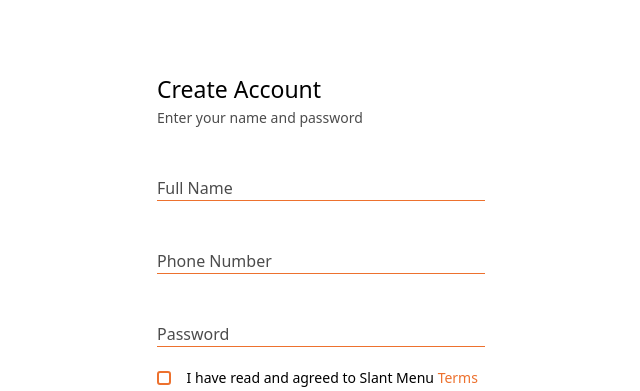
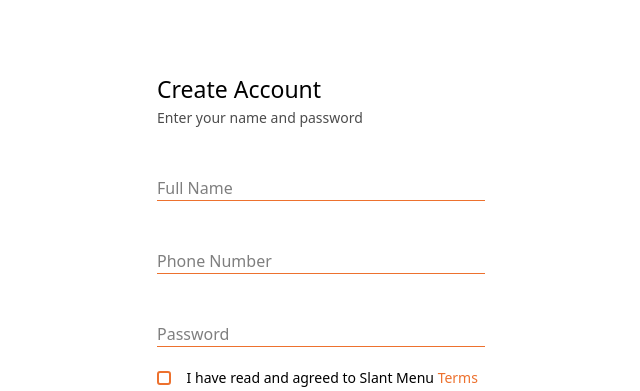
Before and after one commit to kelvinjones1234/slant, a React (Vite) app: page /register in a window 1280 px wide. Shown: the top 391 px of the page, without its empty margins (319-959 px from the left). Built offline with nearby package versions, Linux system fonts and the light colour scheme.

Commit message:
add register animation

```diff
--- a/src/pages/RegisterPage.jsx
+++ b/src/pages/RegisterPage.jsx
@@ -16,7 +16,7 @@ const RegisterPage = () => {
               className="text-[15px] font-[500] outline-none w-[328px] form__input"
               required="required"
             />
-            <span className="absolute left-0 opacity-70 pointer-events-none transition-transform duration-500">
+            <span className="absolute left-0 opacity-50 pointer-events-none transition-transform duration-500">
               Full Name
             </span>
           </div>
@@ -26,7 +26,7 @@ const RegisterPage = () => {
               className="text-[15px] font-[500] outline-none w-[328px] form__input "
               required="required"
             />
-            <span className="absolute left-0 opacity-70 pointer-events-none transition-transform duration-500">
+            <span className="absolute left-0 opacity-50 pointer-events-none transition-transform duration-500">
               Phone Number
             </span>
           </div>
@@ -36,7 +36,7 @@ const RegisterPage = () => {
               className="text-[15px] font-[500] outline-none w-[328px] form__input"
               required="required"
             />
-            <span className="absolute left-0 opacity-70 pointer-events-none transition-transform duration-500">
+            <span className="absolute left-0 opacity-50 pointer-events-none transition-transform duration-500">
               Password
             </span>
           </div>
```
